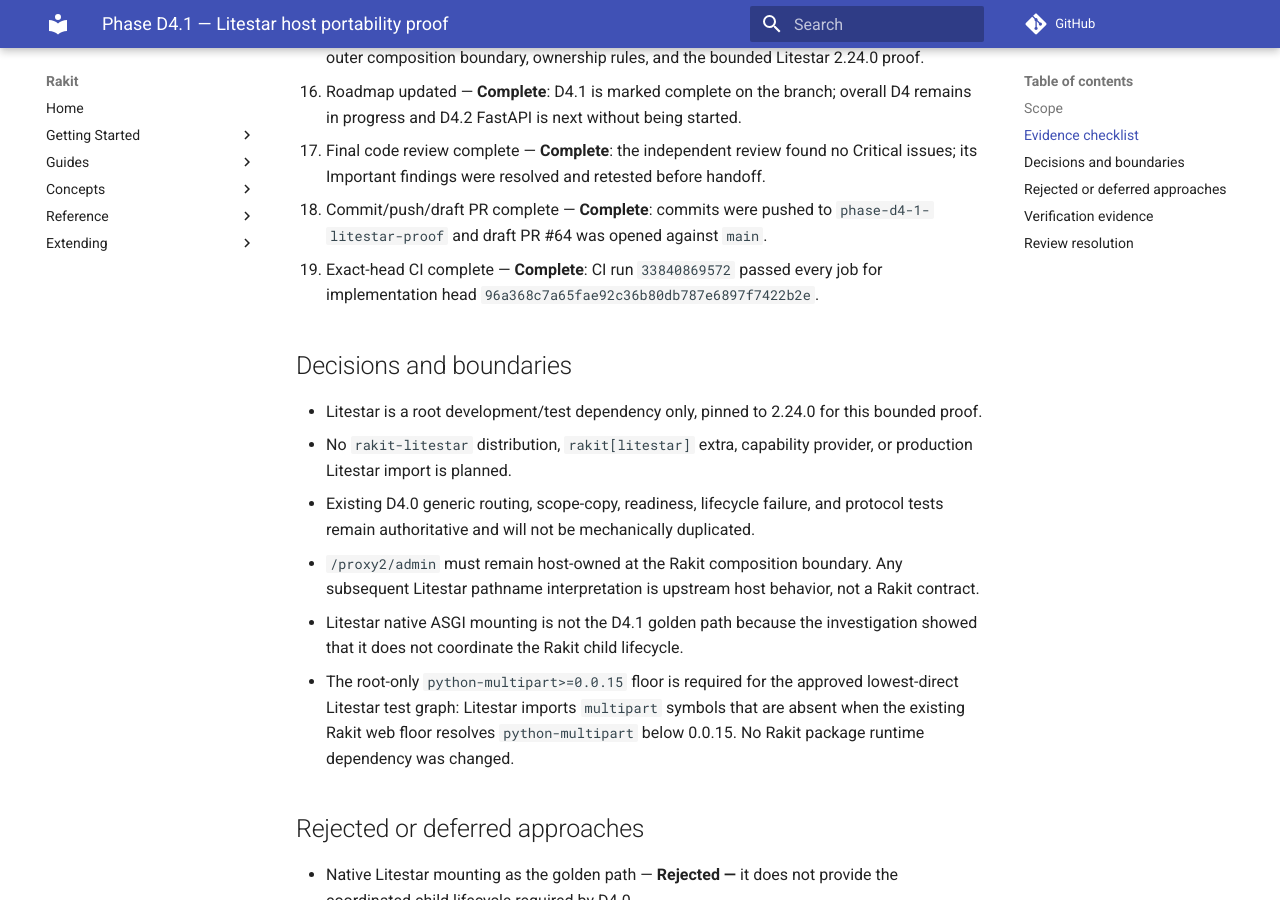
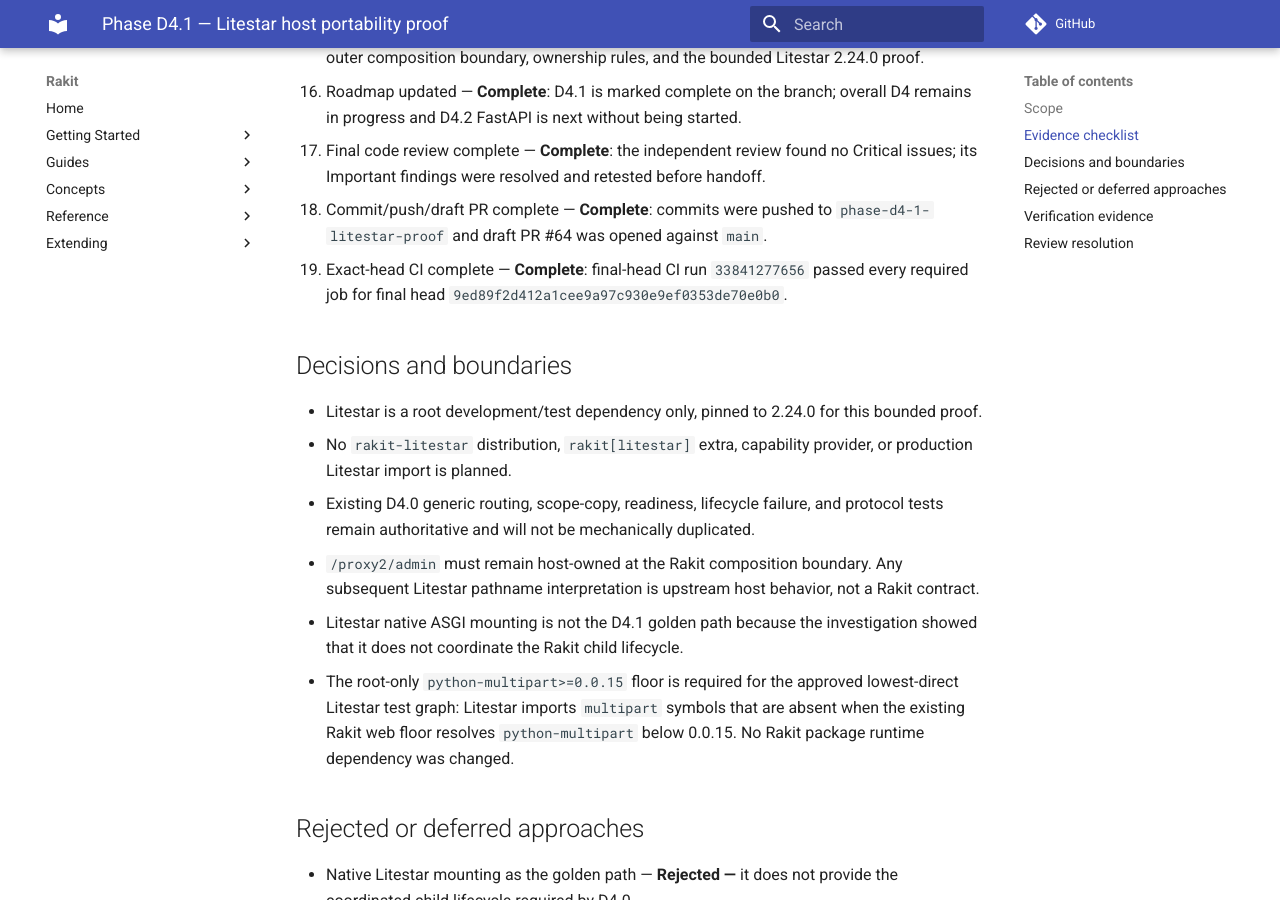
Before and after one commit to wihlarkop/rakit, an MkDocs documentation site: the page built from docs/superpowers/plans/2026-09-04-phase-d4-1-litestar-proof.md, in a window 1280 px wide and 900 px high, scrolled down 1468 px. Built offline with MkDocs 1.6.1 and Material for MkDocs 9.7.7, drawn with Linux system fonts in a browser that asks for light colours; comment, search, counter and statistics services are not loaded.

Commit message:
docs: refresh D4.1 exact-head evidence

```diff
--- a/docs/superpowers/plans/2026-09-04-phase-d4-1-litestar-proof.md
+++ b/docs/superpowers/plans/2026-09-04-phase-d4-1-litestar-proof.md
@@ -62,8 +62,9 @@
     handoff.
 18. Commit/push/draft PR complete — **Complete**: commits were pushed to
     `phase-d4-1-litestar-proof` and draft PR #64 was opened against `main`.
-19. Exact-head CI complete — **Complete**: CI run `33840869572` passed every
-    job for implementation head `96a368c7a65fae92c36b80db787e6897f7422b2e`.
+19. Exact-head CI complete — **Complete**: final-head CI run `33841277656`
+    passed every required job for final head
+    `9ed89f2d412a1cee9a97c930e9ef0353de70e0b0`.
 
 ## Decisions and boundaries
 
```
